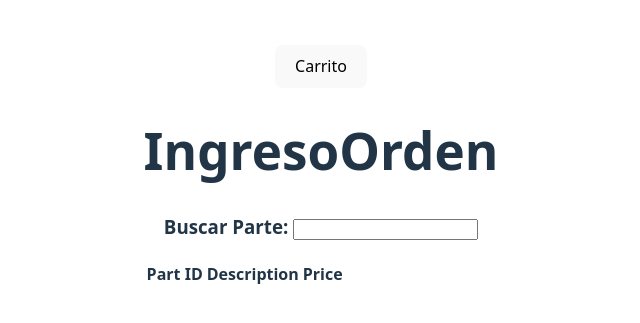
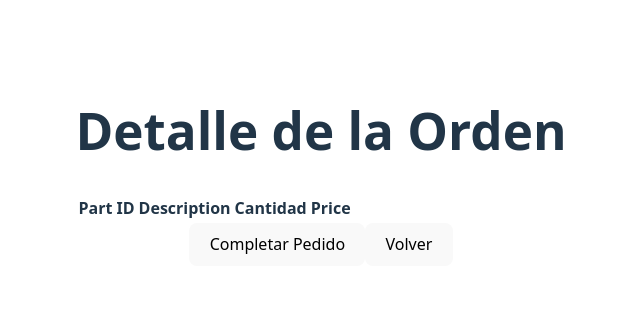
Before and after one commit to marioZuniga25/SalesOrderEpicorApis, a React (Vite) app in the folder prueba-sales-order/: page /detalle-orden in a window 1280 px wide. Shown: the part 233-556 px from the top of the page, without its empty margins (319-959 px from the left). Built offline with nearby package versions, Linux system fonts and the light colour scheme.

Commit message:
Modulo de detalle de pedido

```diff
--- a/prueba-sales-order/package.json
+++ b/prueba-sales-order/package.json
@@ -12,7 +12,8 @@
   "dependencies": {
     "axios": "^1.13.6",
     "react": "^19.2.0",
-    "react-dom": "^19.2.0"
+    "react-dom": "^19.2.0",
+    "react-router-dom": "^7.13.1"
   },
   "devDependencies": {
     "@eslint/js": "^9.39.1",
--- a/prueba-sales-order/src/App.jsx
+++ b/prueba-sales-order/src/App.jsx
@@ -1,15 +1,20 @@
 import axios from "axios"
 import "./App.css"
 import { useState } from "react"
+import { BrowserRouter, Routes, Route } from 'react-router-dom';
 import IngresoOrden from "./IngresoOrden";
+import DetalleOrden from "./DetalleOrden";
 
 function App() {
 
 
   return (
-    <>
-      <IngresoOrden></IngresoOrden>
-    </>
+    <BrowserRouter>
+      <Routes>
+        <Route path="/" element={<IngresoOrden />} />
+        <Route path="/detalle-orden" element={<DetalleOrden />} />
+      </Routes>
+    </BrowserRouter>
   )
 }
 
--- /dev/null
+++ b/prueba-sales-order/src/DetalleOrden.jsx
@@ -0,0 +1,95 @@
+import axios from 'axios';
+import React from 'react';
+import { useLocation, useNavigate } from 'react-router-dom';
+
+const DetalleOrden = () => {
+    const location = useLocation();
+    const navigate = useNavigate();
+    //const carrito = location.state?.carrito || [];
+    const carrito = JSON.parse(localStorage.getItem("carrito")) || [];
+
+    const config = {
+        headers: {
+            "Content-Type": "application/json",
+            "Authorization": "Basic aW50cmFuZXQ6MTIzNA==",
+            "X-API-Key": "Kbeuc31ajfYCv6oawGQjcxmnGd2xY3qLfP5lmAKJv6nlR"
+        }
+    }
+
+    const baseURLUD = "https://ser-kinetic/kineticprod/api/v2/odata/19009/Ice.BO.UD03Svc";
+
+    const completarPedido = () => {
+        try {
+            carrito.forEach(parte => {
+                const res = axios.post(
+                    `${baseURLUD}/UpdateExt`,
+                    {
+                        // Datos del pedido
+                        ds: {
+                            UD03: [
+                                {
+                                    Company: "string",
+                                    Key1: parte.PartNum,
+                                    Key2: parte.PartDescription,
+                                    Key3: "string",
+                                    Key4: "string",
+                                    Key5: "string",
+                                    Character01: "string",
+                                    Character02: "string",
+                                    Character03: "string",
+                                    Character04: "string",
+                                    Character05: "string",
+                                    Character06: "string",
+                                    Character07: "string",
+                                    Character08: "string",
+                                    Character09: "string",
+                                    Character10: "string",
+                                    Number01: 0,
+                                    Number02: 0,
+                                    RowMod: "A"
+                                }
+                            ],
+                        },
+                        config
+                    }
+                );
+            });
+        } catch (error) {
+            console.error("Error completando el pedido:", error);
+        }
+
+
+        alert("Aqui se completa el pedido jaja.");
+    }
+
+
+    return (
+        <div>
+            <h1>Detalle de la Orden</h1>
+            <table>
+                <thead>
+                    <tr>
+                        <th>Part ID</th>
+                        <th>Description</th>
+                        <th>Cantidad</th>
+                        <th>Price</th>
+                    </tr>
+                </thead>
+                <tbody>
+                    {carrito.map((item, index) => (
+                        <tr key={index}>
+                            <td>{item.PartNum}</td>
+                            <td>{item.PartDescription}</td>
+                            <td><input name='cant' type="number" min="1" defaultValue={1} width={"50%"}/></td>
+                            <td>{item.UnitPrice}</td>
+                        </tr>
+                    ))}
+                </tbody>
+            </table>
+            <button onClick={completarPedido}>Completar Pedido</button>
+            <button onClick={() => navigate('/')}>Volver</button>
+        </div>
+    );
+};
+
+export default DetalleOrden;
--- a/prueba-sales-order/src/IngresoOrden.jsx
+++ b/prueba-sales-order/src/IngresoOrden.jsx
@@ -1,10 +1,19 @@
-import React, { useState } from 'react'
+import React, { useEffect, useState } from 'react'
+import { useNavigate } from 'react-router-dom';
 import axios from "axios"
 
 const IngresoOrden = () => {
   const [carrito,setCarrito] = useState([]);
   const [parts, setParts] = useState([]);
   const [isCarritoOpen, setIsCarritoOpen] = useState(false);
+  const navigate = useNavigate();
+
+  useEffect(() => {
+    const storedCarrito = JSON.parse(localStorage.getItem("carrito"));
+    if (storedCarrito) {
+        setCarrito(storedCarrito);
+    }
+  }, []);
 
   const config = {
     headers: {
@@ -14,7 +23,7 @@ const IngresoOrden = () => {
     }
   }
 
-    const baseURLUD = "https://ser-kinetic/kineticprod/api/v2/Erp.BO.SalesOrderSvc"
+
     const baseURLParts = "https://ser-kinetic/kineticprod/api/v2/odata/19009/Erp.BO.PartSvc"
 
     const buscarPartes = async (Partnum) => {
@@ -35,8 +44,9 @@ const IngresoOrden = () => {
     }
 
 
-    const crearOrden = async () => {
-
+    const irOrden = async () => {
+        localStorage.setItem("carrito", JSON.stringify(carrito));
+        navigate('/detalle-orden');
     }
     return (
     <>
@@ -65,6 +75,7 @@ const IngresoOrden = () => {
               ))}
             </tbody>
           </table>
+          <button onClick={irOrden}>Ir a la Orden</button>
         </div>
       )}
     </div>
@@ -85,7 +96,7 @@ const IngresoOrden = () => {
                 <td>{part.PartNum}</td>
                 <td>{part.PartDescription}</td>
                 <td>{part.UnitPrice}</td>
-                <td><button onClick={() => {setCarrito([...carrito, part]); console.log(carrito);}}>Agregar</button></td>
+                <td><button onClick={() => {setCarrito([...carrito, part]);}}>Agregar</button></td>
               </tr>
             ))}
           </tbody>
```
Also changed, not shown: 1 other file (tests, documents, lock files or other folders).
